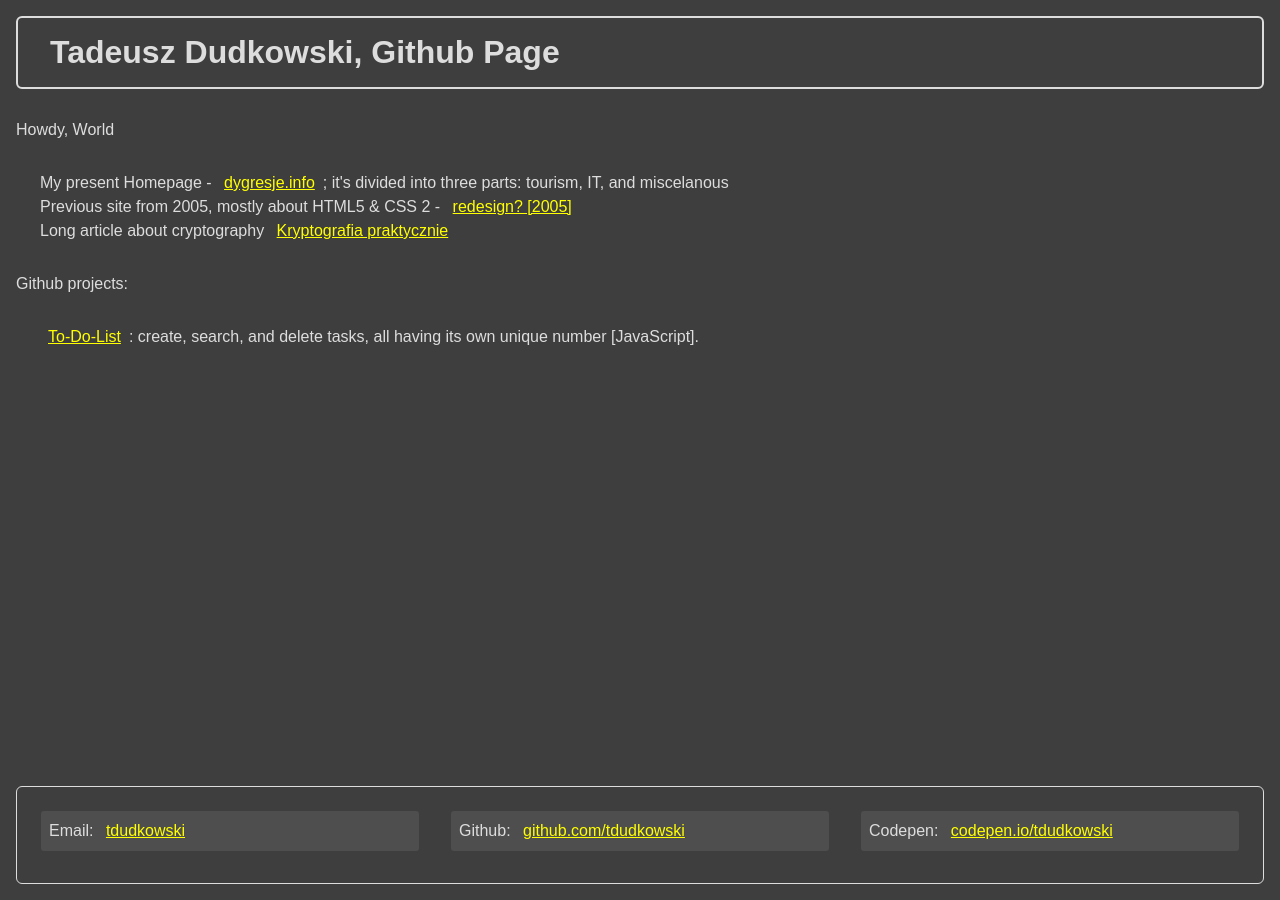
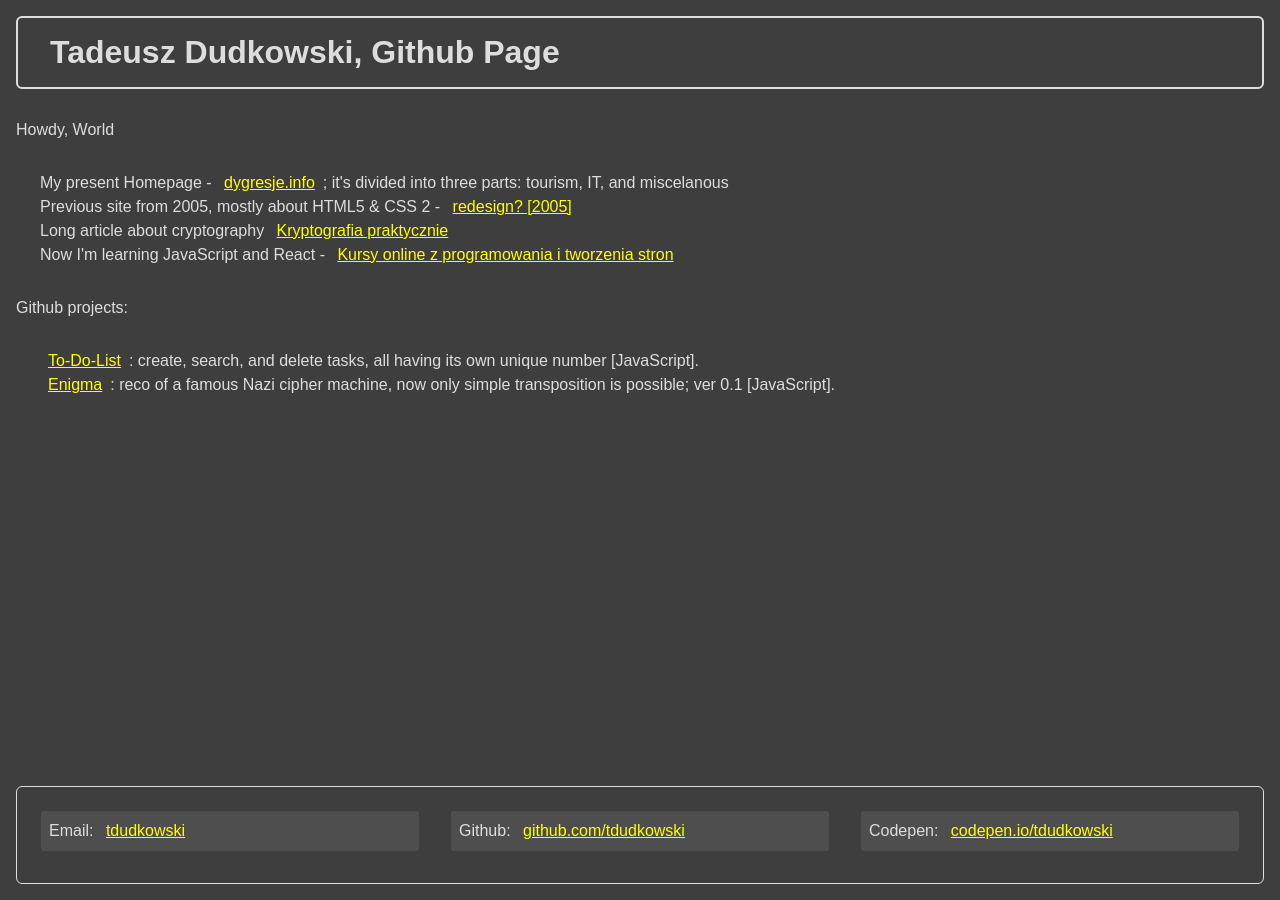
Before and after one commit to tdudkowski/tdudkowski.github.io, a Jekyll site: the page built from index.html, in a window 1280 px wide. Built offline with Jekyll 4.4.1, drawn with Linux system fonts in a browser that asks for light colours.

Commit message:
Update index.html

```diff
--- a/index.html
+++ b/index.html
@@ -8,10 +8,12 @@ title: Tadeusz Dudkowski, Github Page
 	<li>My present Homepage - <a href="http://dygresje.info/">dygresje.info</a>; it's divided into three parts: tourism, IT, and miscelanous</li>
 	<li>Previous site from 2005, mostly about HTML5 & CSS 2 - <a href="http://tdudkows.ayz.pl/redesign/">redesign? [2005]</a>
 	<li>Long article about cryptography <a href="http://tdudkows.ayz.pl/redesign/crypto.html">Kryptografia praktycznie</a></li>
+	<li>Now I'm learning JavaScript and React - <a href="https://websamuraj.pl">Kursy online z programowania i tworzenia stron</a></li>
 </ul>
 
 <p>Github projects:</p>
 
 <ul>
 	<li><a href="https://github.com/tdudkowski/To-Do-List">To-Do-List</a>: create, search, and delete tasks, all having its own unique number [JavaScript].</li>
+	<li><a href="https://github.com/tdudkowski/Enigma">Enigma</a>: reco of a famous Nazi cipher machine, now only simple transposition is possible; ver 0.1 [JavaScript].</li>
 </ul>
```
